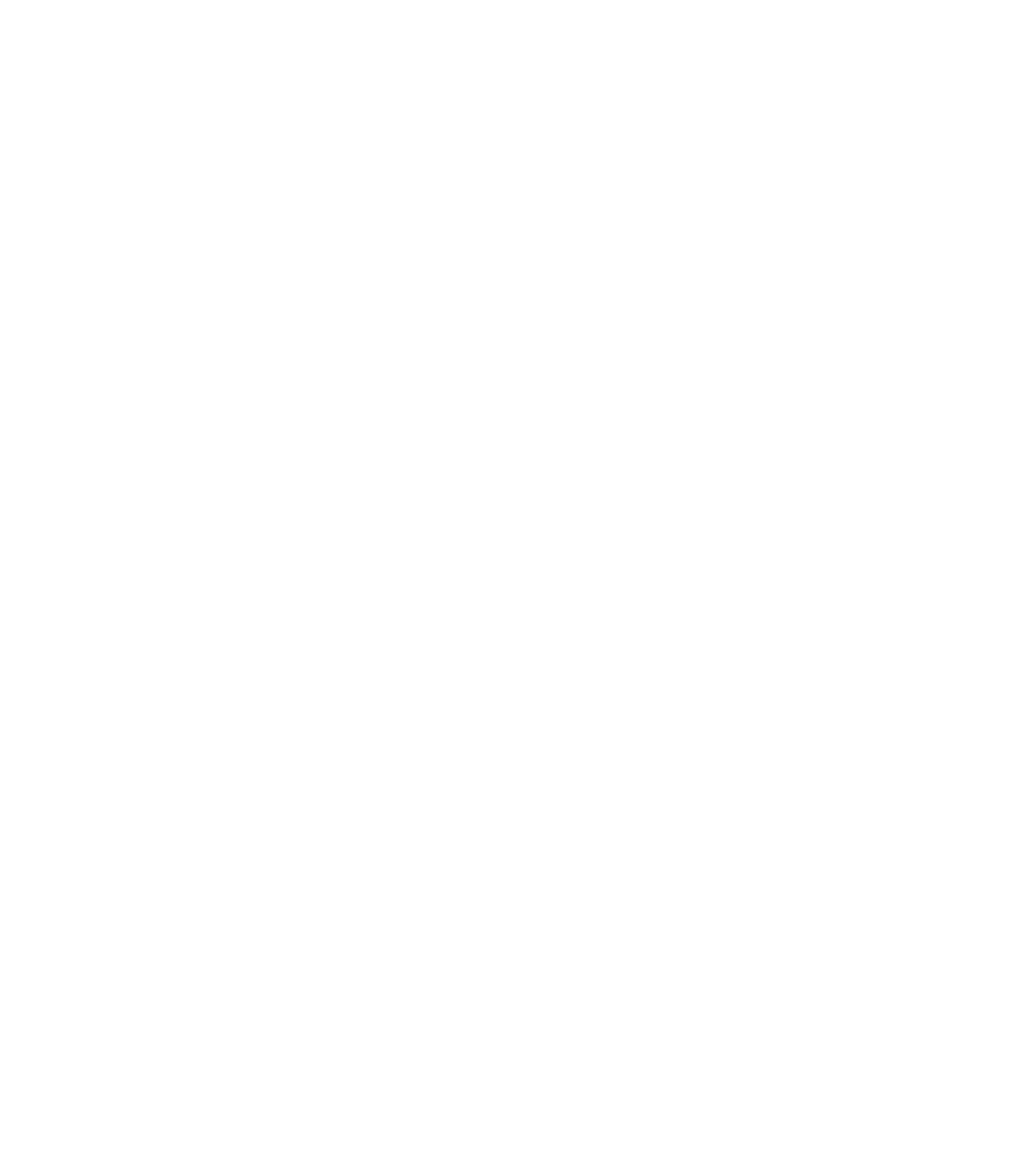
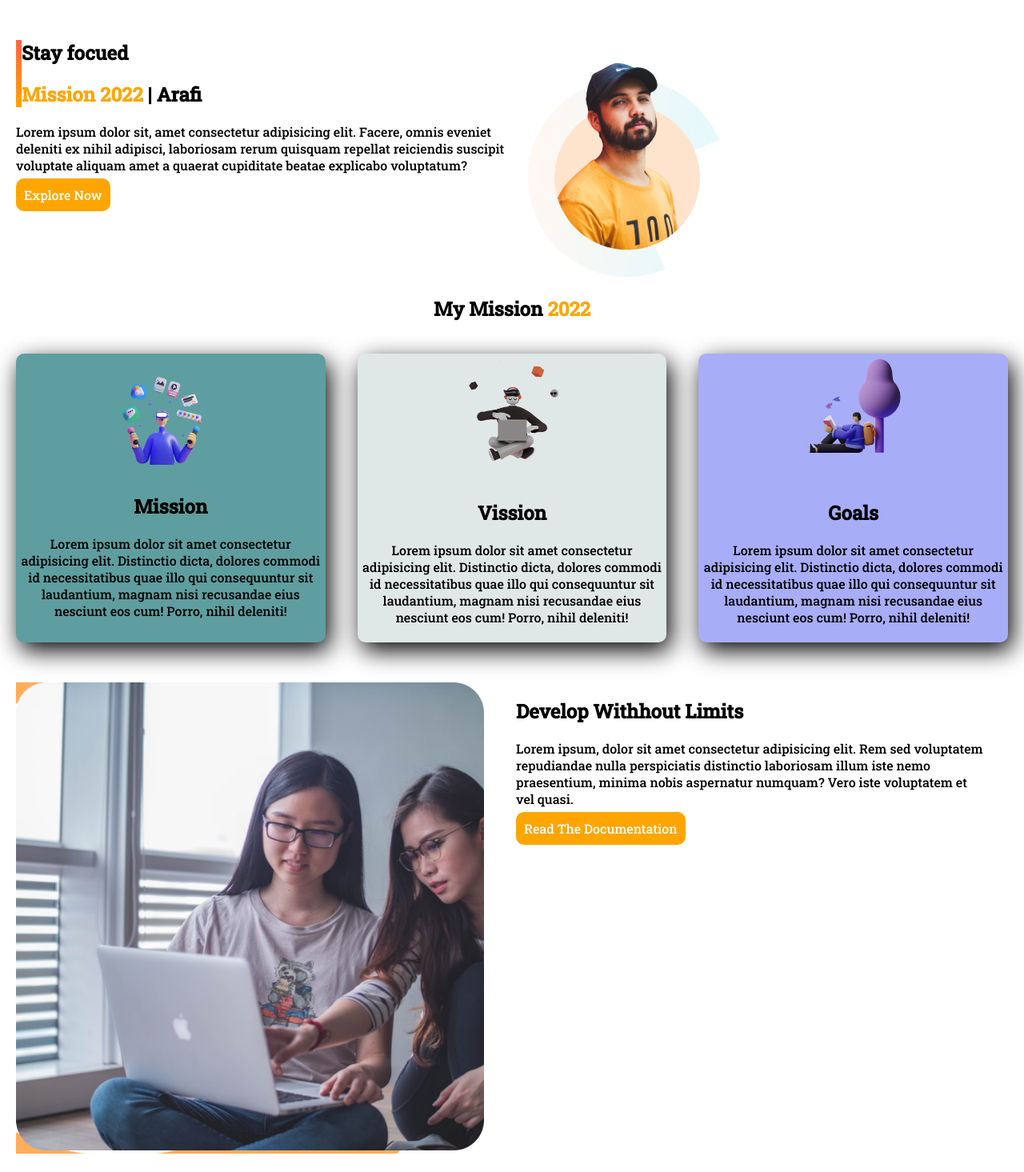
Before and after one commit to arafitalukder/mission-2k22, a plain HTML site: page index.html in a window 1280 px wide. Shown: the top 1465 px of the page at 80% size. Before the commit the page ends 800 px from the top, so only its background shows below. Drawn offline with Linux system fonts and the light colour scheme.

Commit message:
all added

```diff
--- a/index.html
+++ b/index.html
@@ -6,8 +6,148 @@
     <meta name="viewport" content="width=device-width, initial-scale=1.0">
     <title>Mission 2022</title>
     <link rel="stylesheet" href="style.css">
+    <link rel="preconnect" href="https://fonts.googleapis.com">
+<link rel="preconnect" href="https://fonts.gstatic.com" crossorigin>
+<link href="https://fonts.googleapis.com/css2?family=Roboto+Slab:wght@500&display=swap" rel="stylesheet">
 </head>
 <body>
+   <section class="top-banner">
+       <div class="half-width">
+           <div class="border">
+           <h1>Stay focued</h1>
+           <h2><span class="orange"> Mission 2022 </span>| Arafi </h2>
+        </div>
+           <p>
+               Lorem ipsum dolor sit, amet consectetur adipisicing elit.
+               Facere, omnis eveniet deleniti ex nihil adipisci,
+               laboriosam rerum quisquam repellat reiciendis suscipit voluptate aliquam amet
+               a quaerat cupiditate beatae explicabo voluptatum?
+           </p>
+           <a class="button" href="">Explore Now</a>
+
+
+       </div>
+       <div class="half-width">
+           <img style="width: 40%;" src="images/person/person-0.png" alt="">
+
+       </div>
+
+   </section>
+
+   <section class="box">
+       <div class="center">
+           <h1>My Mission <span class="orange"> 2022</span></h1>
+       </div>
+       <div class="all">
+
+            <div class="card1">
+                <img style="width: 40%;" src="images/illustrators/illustrator-1.png" alt="">
+
+            <div class="container">
+                <h1>Mission</h1>
+                <p>
+                    Lorem ipsum dolor sit amet consectetur adipisicing elit. Distinctio dicta,
+                    dolores commodi id necessitatibus quae illo qui consequuntur sit laudantium,
+                     magnam nisi recusandae eius nesciunt eos cum! Porro, nihil deleniti!
+                </p>
+
+            </div>
+          </div>
+
+         <div class="card2">
+            <img style="width: 40%;" src="images/illustrators/illustrator-2.png" alt="">
+
+        <div class="container">
+            <h1>Vission</h1>
+            <p>
+                Lorem ipsum dolor sit amet consectetur adipisicing elit. Distinctio dicta,
+                dolores commodi id necessitatibus quae illo qui consequuntur sit laudantium,
+                 magnam nisi recusandae eius nesciunt eos cum! Porro, nihil deleniti!
+            </p>
+
+        </div>
+      </div>
+      <div class="card3">
+        <img style="width: 40%;" src="images/illustrators/illustrator-3.png" alt="">
+
+    <div class="container">
+        <h1>Goals</h1>
+        <p>
+            Lorem ipsum dolor sit amet consectetur adipisicing elit. Distinctio dicta,
+            dolores commodi id necessitatibus quae illo qui consequuntur sit laudantium,
+             magnam nisi recusandae eius nesciunt eos cum! Porro, nihil deleniti!
+        </p>
+
+    </div>
+  </div>
+
+       </div>
+
+   </section>
+   <!-- develop -->
+   <section class="develop">
+       <div class="img" >
+           <img width="100%" src="images/pictures/coding.png" alt="">
+       </div>
+       <div class="head">
+           <h1>Develop Withhout Limits </h1>
+           <p>
+               Lorem ipsum, dolor sit amet consectetur adipisicing elit.
+               Rem sed voluptatem repudiandae nulla perspiciatis distinctio laboriosam illum
+               iste nemo praesentium,
+               minima nobis aspernatur numquam? Vero iste voluptatem et vel quasi.
+           </p>
+           <a class="button" href="">Read The Documentation</a>
+       </div>
+
+   </section>
+   <!-- know our global  -->
+   <section class="global">
+       <div class="head">
+           <h1>Know Our Global Community</h1>
+           <p>
+               Lorem ipsum, dolor sit amet consectetur adipisicing elit. Tempora deleniti odit,
+               possimus libero eveniet doloremque quasi, velit inventore vel magni, ullam voluptates
+               recusandae perferendis consectetur incidunt asperiores.
+               Quasi, minus dolorem?
+           </p>
+           <a class="button" href="">Read The Documentation</a>
+       </div>
+       <div class="img">
+           <img style="width: 80%;" src="images/pictures/project.png" alt="">
+       </div>
+
+   </section>
+   <!-- corona -->
+   <section class="corona">
+       <div class="align">
+           <h1>Stay Safe Corona <span class="orange">Application</span></h1>
+
+     <div class="flex">
+        <div class="love">
+            <img style="width: 40%;" src="images/pictures/app.png" alt="">
+        </div>
+        <div class="coro">
+           <h1>Stay Safe With Go <span class="orange">Corona</span></h1>
+           <p>
+               Lorem ipsum dolor sit amet, consectetur adipisicing elit. Autem quisquam modi
+               inventore molestiae, nihil obcaecati alias reprehenderit nulla dolor ratione
+               itaque praesentium neque accusamus fuga,
+                et possimus qui libero maxime!
+           </p>
+           <a class="button" href="">Add Feature</a>
+       </div>
+     </div>
+   </div>
+
+   </section>
+
+        <footer>
+            <h1><i>MY Mission Arafi Talukder</i> &copy; | <span class="orange">2022</span>
+                 WEB DEVELOPER <span class="orange">MISSION</span></h1>
+        </footer>
+
+
 
 </body>
 </html>
--- a/style.css
+++ b/style.css
@@ -0,0 +1,129 @@
+body{
+    font-family: 'Roboto Slab', serif;
+    margin: 0;
+}
+
+.orange{
+    color: orange;
+}
+
+.top-banner{
+    display: flex;
+}
+.half-width{
+    width: 50%;
+    margin-top: 30px;
+    margin-left: 20px;
+}
+.half-width img{
+    width: 50%;
+}
+.button{
+    text-decoration: none;
+    background-color: orange;
+    padding: 10px;
+    color: white;
+    border-radius: 10px;
+
+}
+.border{
+    border-left: 7px solid;
+    border-image: linear-gradient(tomato,orange);
+    border-image-slice: 1;
+}
+.center{
+    text-align: center;
+}
+.all{
+    display: flex;
+}
+.card1{
+    width: 40%;
+    text-align: center;
+    box-shadow: 5px 10px 30px;
+    margin: 20px;
+    border-radius: 10px;
+    background-color: cadetblue;
+}
+.card2{
+    width: 40%;
+    text-align: center;
+    box-shadow: 5px 10px 30px;
+    margin: 20px;
+    border-radius: 10px;
+    background-color: rgb(224, 231, 231);
+}
+.card3{
+    width: 40%;
+    text-align: center;
+    box-shadow: 5px 10px 30px;
+    margin: 20px;
+    border-radius: 10px;
+    background-color: rgb(168, 173, 247);
+}
+
+.container{
+    padding: 5px;
+}
+/* develop */
+.develop{
+    display: flex;
+    margin-top: 10px;
+}
+.img{
+    width: 50%;
+    margin: 20px;
+}
+.head{
+    width: 50%;
+    margin-right: 30px;
+    padding: 20px;
+
+}
+.img{
+    background-image: url(images/shapes/shape-1.png)  ;
+    background-repeat: no-repeat;
+    background-position: left;
+
+}
+/* global */
+.global{
+    display: flex;
+    margin-top: 30px;
+}
+.img{
+    background-image: url(images/shapes/shape-1.png);
+    background-repeat: no-repeat;
+    background-position: right;
+}
+/* Corona */
+.align{
+    text-align: center;
+    margin-top: 30px;
+}
+
+.flex{
+    display: flex;
+}
+.love{
+    width: 50%;
+}
+.coro{
+    width: 50%;
+}
+
+
+
+footer h1{
+    background-color: black;
+    height: 100px;
+    left: 90px;
+    bottom: 40px;
+    padding: 50px;
+
+    text-align: center;
+    color: white;
+
+
+
+}
```
